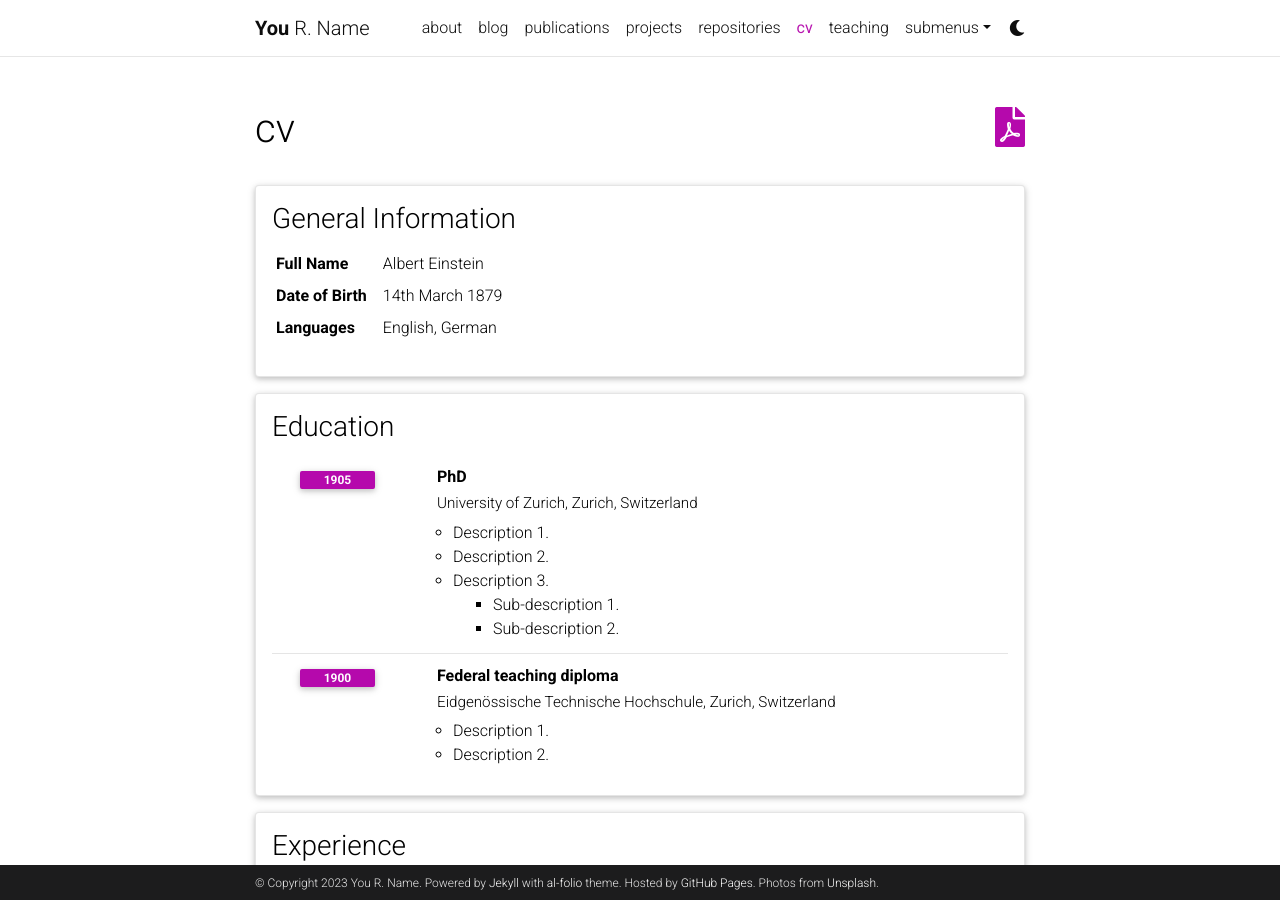
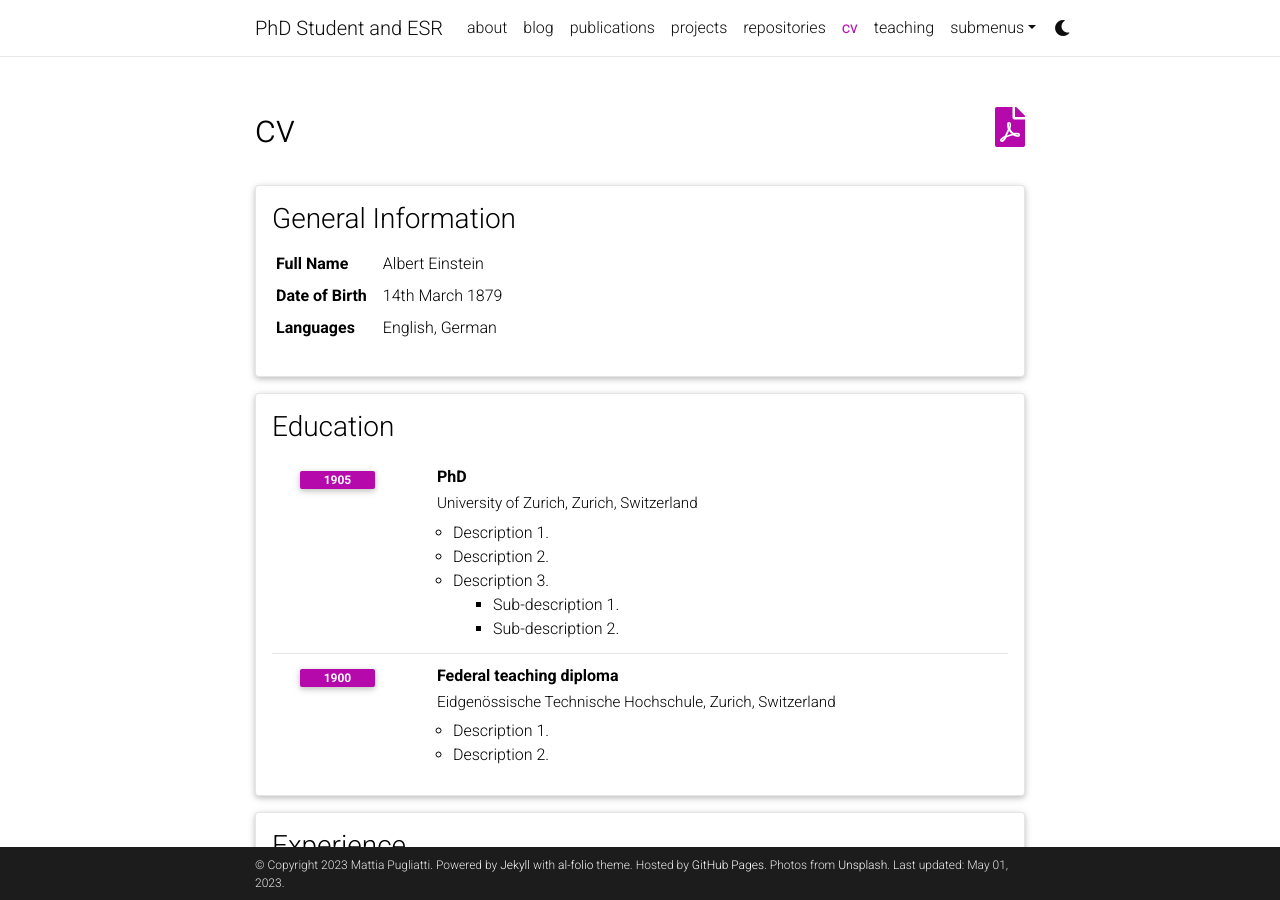
Before and after one commit to MattiaPugliatti/MattiaPugliatti, a Jekyll site: the page built from _pages/cv.md, in a window 1280 px wide and 900 px high. Built offline with Jekyll 4.4.1, drawn with Linux system fonts in a browser that asks for light colours; comment, search, counter and statistics services are not loaded; a style sheet for code colours, icons or effects is not loaded.

Commit message:
Added stuff

```diff
--- a/_config.yml
+++ b/_config.yml
@@ -2,11 +2,11 @@
 # Site settings
 # -----------------------------------------------------------------------------
 
-title: blank # the website title (if blank, full name will be used instead)
-first_name: You
-middle_name: R.
-last_name: Name
-email: you@example.com
+title: PhD Student and ESR # the website title (if blank, full name will be used instead)
+first_name: Mattia
+middle_name:
+last_name: Pugliatti
+email: mattia.pugliatti@polimi.it
 description: > # the ">" symbol means to ignore newlines until "footer_text:"
   A simple, whitespace theme for academics. Based on [*folio](https://github.com/bogoli/-folio) design.
 footer_text: >
@@ -20,7 +20,7 @@
 
 url: https://mattiapugliatti.github.io # the base hostname & protocol for your site
 baseurl: / # the subpath of your site, e.g. /blog/
-last_updated: false # set to true if you want to display last updated in the footer
+last_updated: true # set to true if you want to display last updated in the footer
 impressum_path:  # set to path to include impressum link in the footer, use the same path as permalink in a page, helps to conform with EU GDPR
 
 # -----------------------------------------------------------------------------
--- a/_pages/cv.md
+++ b/_pages/cv.md
@@ -4,5 +4,5 @@
 title: cv
 nav: true
 nav_order: 4
-cv_pdf: example_pdf.pdf
+cv_pdf: CV Mattia Pugliatti.pdf
 ---
```
Also changed, not shown: 2 other files.
